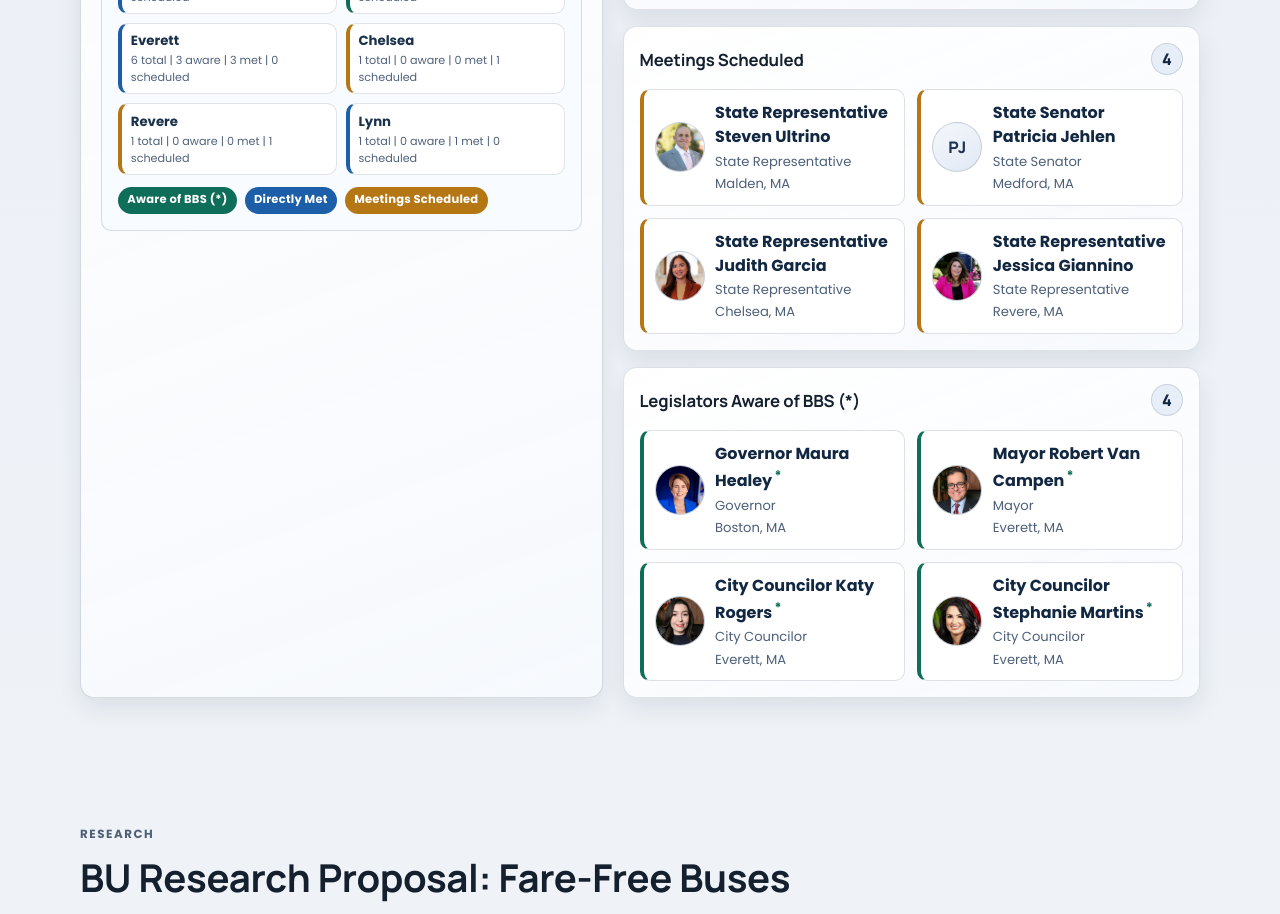
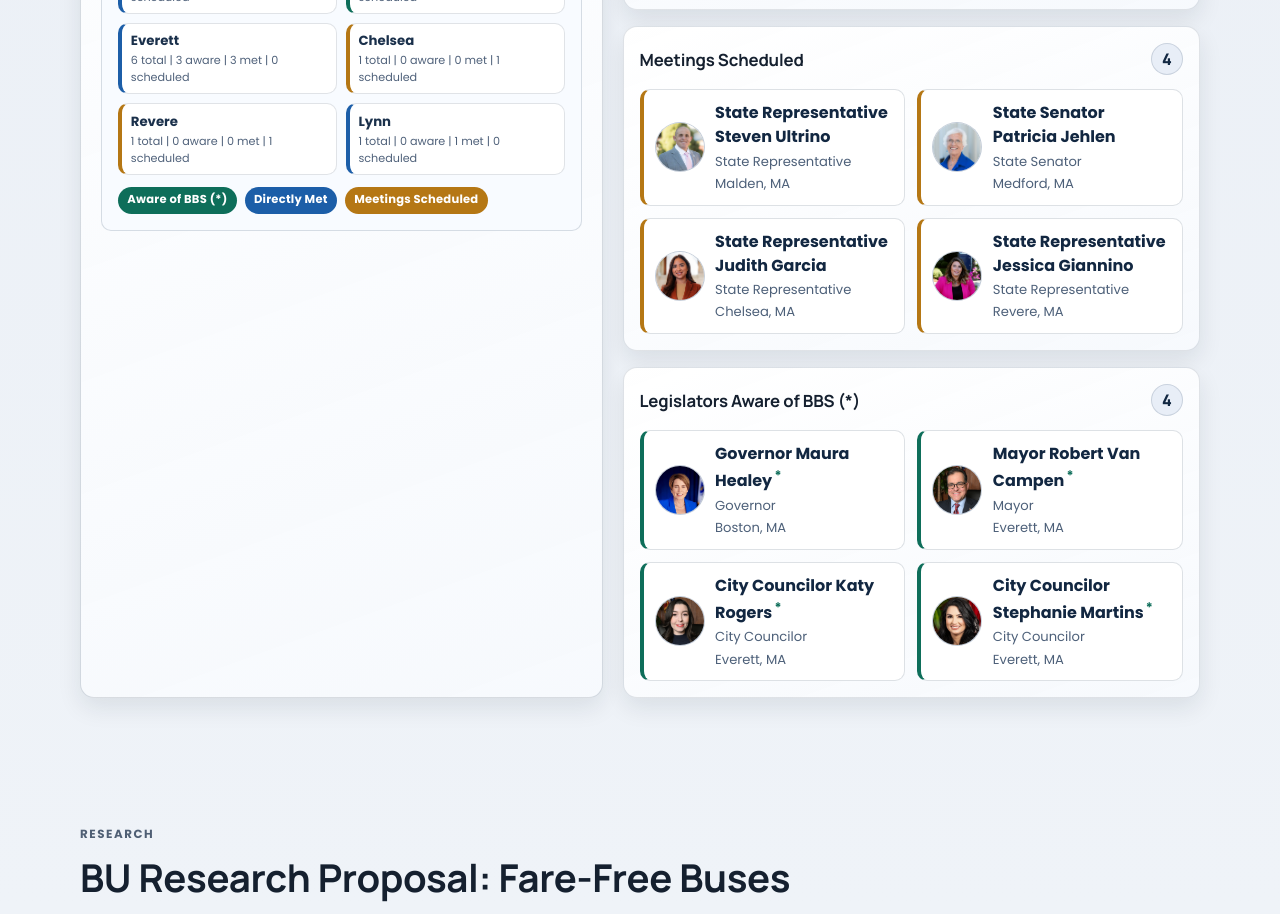
Before and after one commit to agentoddview/netadvocacy, a React (Vite) app: page / in a window 1280 px wide. Shown: the part 4880-5794 px from the top of the page. Built offline with nearby package versions, Linux system fonts and the light colour scheme; grey boxes are pictures that could not be loaded.

Commit message:
adsdasdasdas

```diff
--- a/src/data/siteContent.ts
+++ b/src/data/siteContent.ts
@@ -338,6 +338,7 @@ export const siteContent: SiteContent = {
         office: 'State Senator',
         location: 'Medford, MA',
         status: 'scheduled',
+        photo: '/assets/legislators/patricia-jehlen.jpg',
       },
       {
         id: 'judith-garcia',
```
Also changed, not shown: public/assets/legislators/patricia-jehlen.jpg (added).
